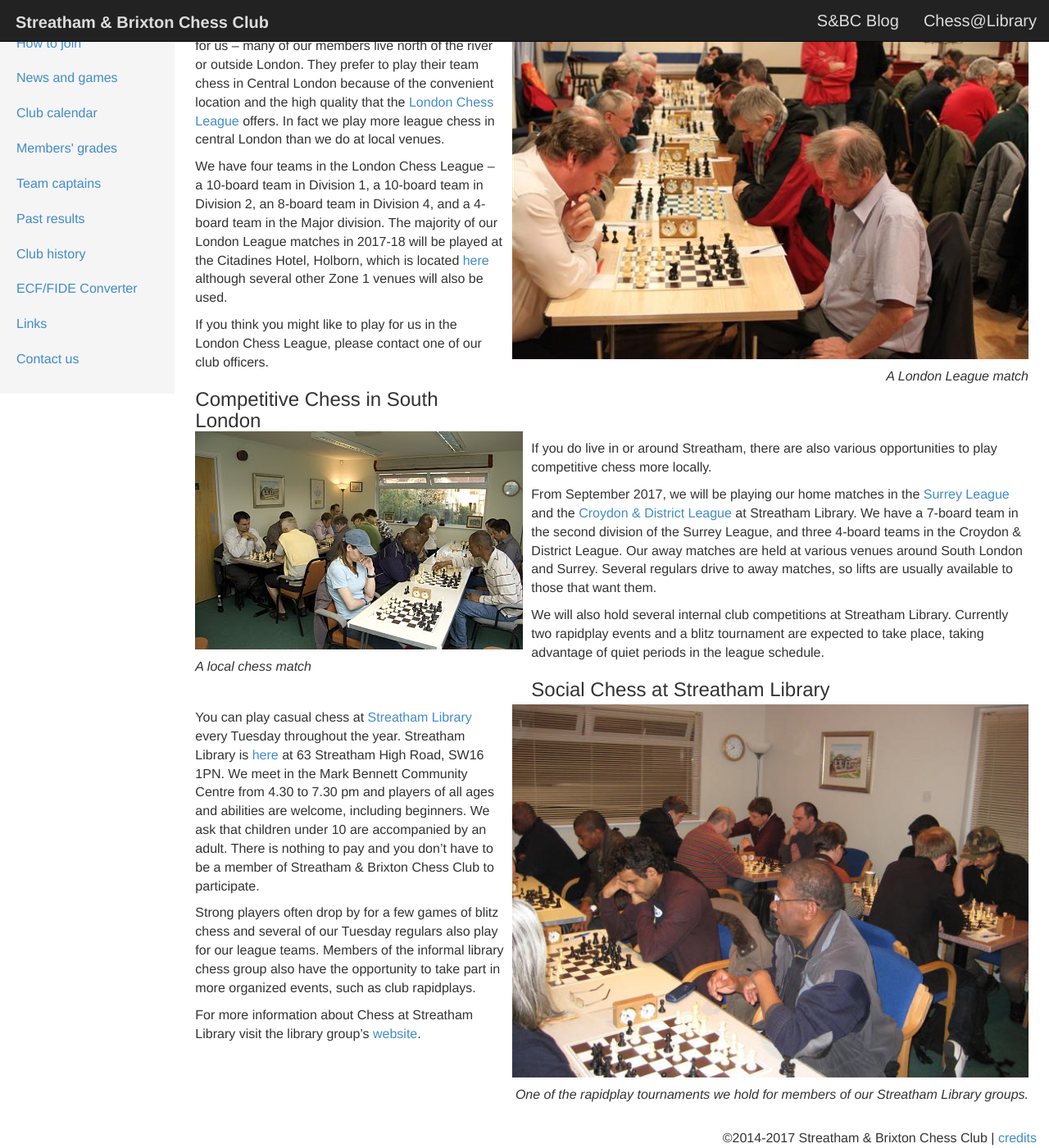
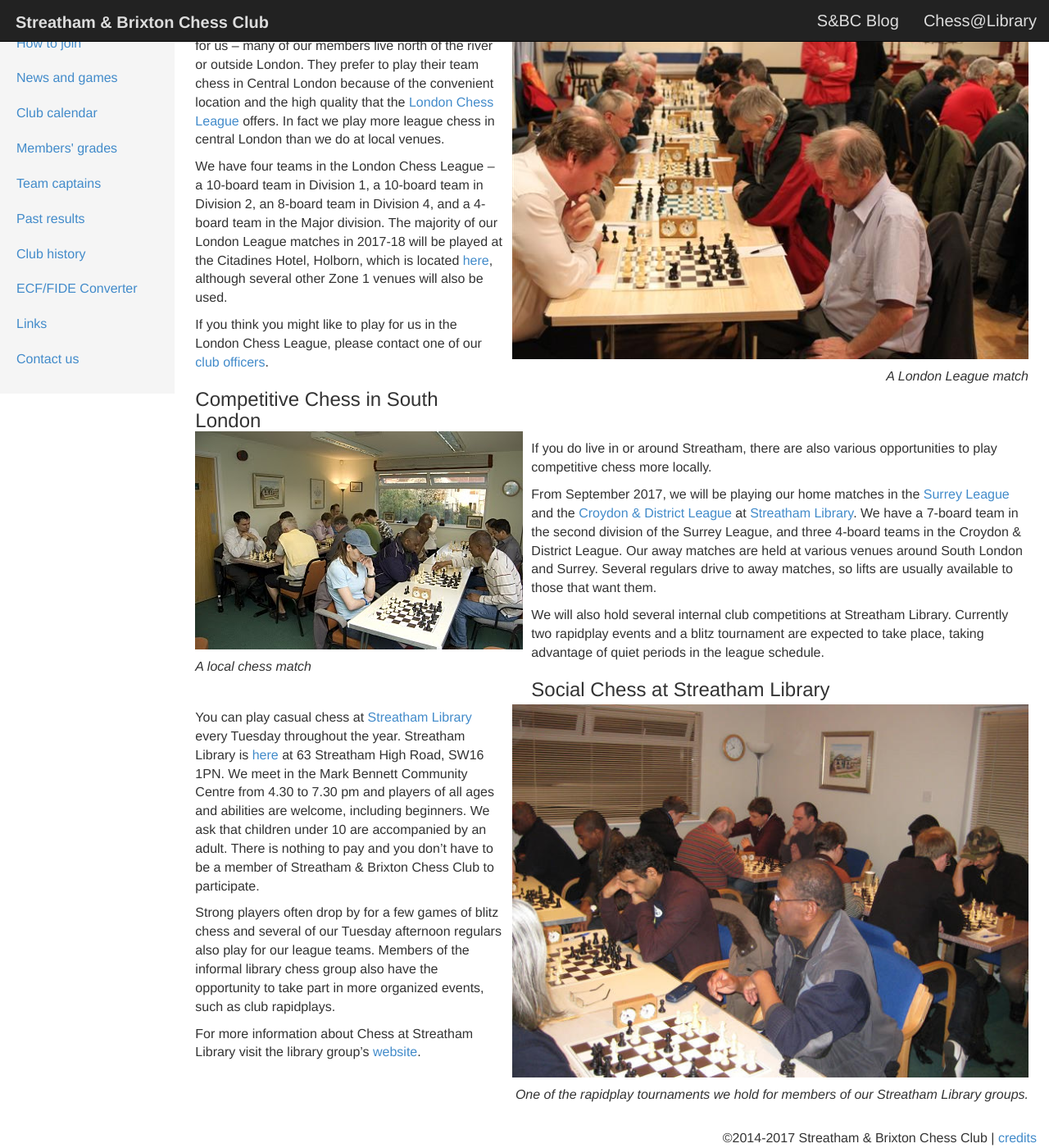
Before and after one commit to streathamchess/streathamchess.github.io, a Jekyll site: the page built from about/venues.md, in a window 1280 px wide and 1400 px high, scrolled down 147 px. Shown: the whole window at 82% size. Built offline with Jekyll 4.4.1, drawn with Linux system fonts in a browser that asks for light colours; some of the changed lines change nothing that is shown.

Commit message:
Update venues.md

```diff
--- a/about/venues.md
+++ b/about/venues.md
@@ -15,9 +15,9 @@ London. They prefer to play their team chess in Central London because of the co
 that the [London Chess League](http://www.londonchess.org.uk/main.php) offers. In fact we play more league chess in central London than we do at local venues.
 
 We have four teams in the London Chess League – a 10-board team in Division 1, a 10-board team in Division 2,
-an 8-board team in Division 4, and a 4-board team in the Major division. The majority of our London League matches in 2017-18 will be played at the Citadines Hotel, Holborn, which is located [here](https://www.google.co.uk/maps/place/Citadines+Holborn-Covent+Garden+London/@51.5182942,-0.1206973,17z/data=!4m13!1m7!3m6!1s0x48761b3597627687:0x97304b6330a0a89d!2sHigh+Holborn,+London+WC1V+6LF!3b1!8m2!3d51.5182874!4d-0.1187017!3m4!1s0x0:0xd4a983d961c3e6e5!8m2!3d51.5178531!4d-0.1185583?hl=en) although several other Zone 1 venues will also be used.
+an 8-board team in Division 4, and a 4-board team in the Major division. The majority of our London League matches in 2017-18 will be played at the Citadines Hotel, Holborn, which is located [here](https://www.google.co.uk/maps/place/Citadines+Holborn-Covent+Garden+London/@51.5182942,-0.1206973,17z/data=!4m13!1m7!3m6!1s0x48761b3597627687:0x97304b6330a0a89d!2sHigh+Holborn,+London+WC1V+6LF!3b1!8m2!3d51.5182874!4d-0.1187017!3m4!1s0x0:0xd4a983d961c3e6e5!8m2!3d51.5178531!4d-0.1185583?hl=en), although several other Zone 1 venues will also be used.
 
-If you think you might like to play for us in the London Chess League, please contact one of our club officers.
+If you think you might like to play for us in the London Chess League, please contact one of our [club officers](/contact.html).
 
 <a name="woodfield-grove"></a>
 
@@ -28,7 +28,7 @@ If you think you might like to play for us in the London Chess League, please co
 If you do live in or around Streatham, there are also various opportunities to play competitive chess more locally.
 
 From September 2017, we will be playing our home matches in the [Surrey League](http://www.scca.co.uk/) and the
-[Croydon & District League](http://www.croydonchessleague.org.uk/) at Streatham Library. We have a 7-board team in
+[Croydon & District League](http://www.croydonchessleague.org.uk/) at [Streatham Library](https://www.google.co.uk/maps/place/London+SW16+1PN/@51.4317243,-0.1291294,17z/data=!3m1!4b1!4m2!3m1!1s0x487604280906fd47:0xa10f28b2b86f41a0). We have a 7-board team in
 the second division of the Surrey League, and three 4-board teams in the Croydon & District League. Our away matches are held at various venues around South London and Surrey. Several regulars drive to away matches, so lifts are usually available to those that want them.
 
 We will also hold  several internal club competitions at Streatham Library. Currently two rapidplay events and a blitz tournament are expected to take place, taking advantage of quiet periods in the league schedule.
@@ -42,6 +42,6 @@ We will also hold  several internal club competitions at Streatham Library. Curr
 
 You can play casual chess at [Streatham Library](http://www.lambeth.gov.uk/places/streatham-library) every Tuesday throughout the year. Streatham Library is [here](https://www.google.co.uk/maps/place/London+SW16+1PN/@51.4317243,-0.1291294,17z/data=!3m1!4b1!4m2!3m1!1s0x487604280906fd47:0xa10f28b2b86f41a0) at 63 Streatham High Road, SW16 1PN. We meet in the Mark Bennett Community Centre from 4.30 to 7.30 pm and players of all ages and abilities are welcome, including beginners. We ask that children under 10 are accompanied by an adult. There is nothing to pay and you don't have to be a member of Streatham & Brixton Chess Club to participate.
 
-Strong players often drop by for a few games of blitz chess and several of our Tuesday regulars also play for our league teams. Members of the informal library chess group also have the opportunity to take part in more organized events, such as club rapidplays.
+Strong players often drop by for a few games of blitz chess and several of our Tuesday afternoon regulars also play for our league teams. Members of the informal library chess group also have the opportunity to take part in more organized events, such as club rapidplays.
 
 For more information about Chess at Streatham Library visit the library group's [website](https://sites.google.com/site/chessatstreathamlibrary/).
```
